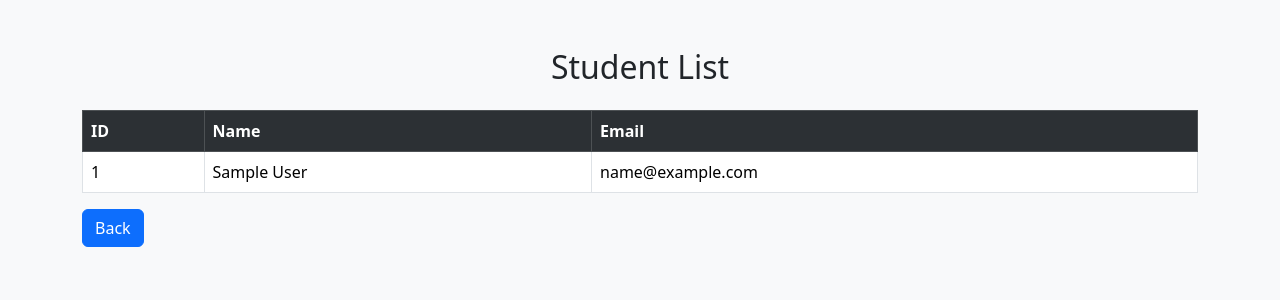
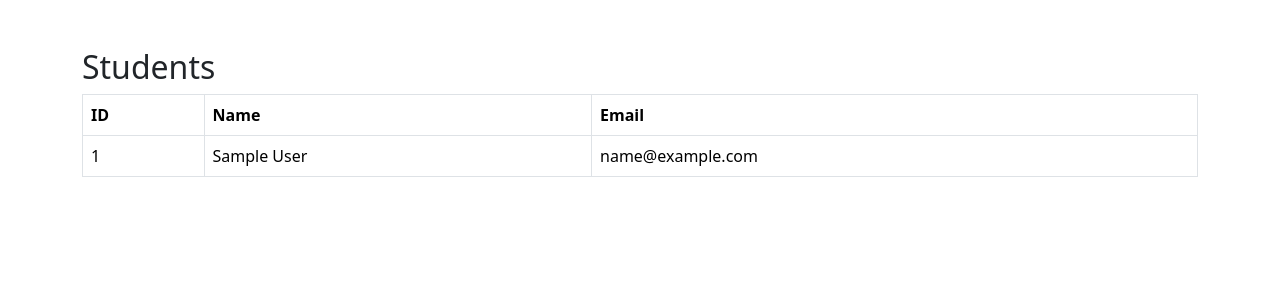
Before and after one commit to Nirmala5071/attendance-system, a Flask app: page /students in a window 1280 px wide. Shown: the top 300 px of the page. Run offline with Flask 3, Linux system fonts and the light colour scheme; tables that the repository leaves empty hold one stand-in row (values such as "Sample post").

Commit message:
Update students.html

```diff
--- a/templates/students.html
+++ b/templates/students.html
@@ -1,40 +1,44 @@
 <!DOCTYPE html>
 <html>
+
 <head>
-    <title>Students</title>
 
 <link href="https://cdn.jsdelivr.net/npm/bootstrap@5.3.3/dist/css/bootstrap.min.css" rel="stylesheet">
+
 </head>
 
-<body class="bg-light">
+<body>
 
 <div class="container mt-5">
 
-    <h2 class="text-center mb-4">Student List</h2>
+<h2>Students</h2>
 
-    <table class="table table-bordered table-striped">
+<table class="table table-bordered">
 
-        <tr class="table-dark">
+<tr>
+
 <th>ID</th>
 <th>Name</th>
 <th>Email</th>
+
 </tr>
 
 {% for s in students %}
 
 <tr>
-            <td>{{s[0]}}</td>
-            <td>{{s[1]}}</td>
-            <td>{{s[2]}}</td>
+
+<td>{{s.id}}</td>
+<td>{{s.name}}</td>
+<td>{{s.email}}</td>
+
 </tr>
 
 {% endfor %}
 
 </table>
 
-    <a href="/dashboard" class="btn btn-primary">Back</a>
-
 </div>
 
 </body>
+
 </html>
```
Lines whose indentation alone changed are shown as unchanged.
